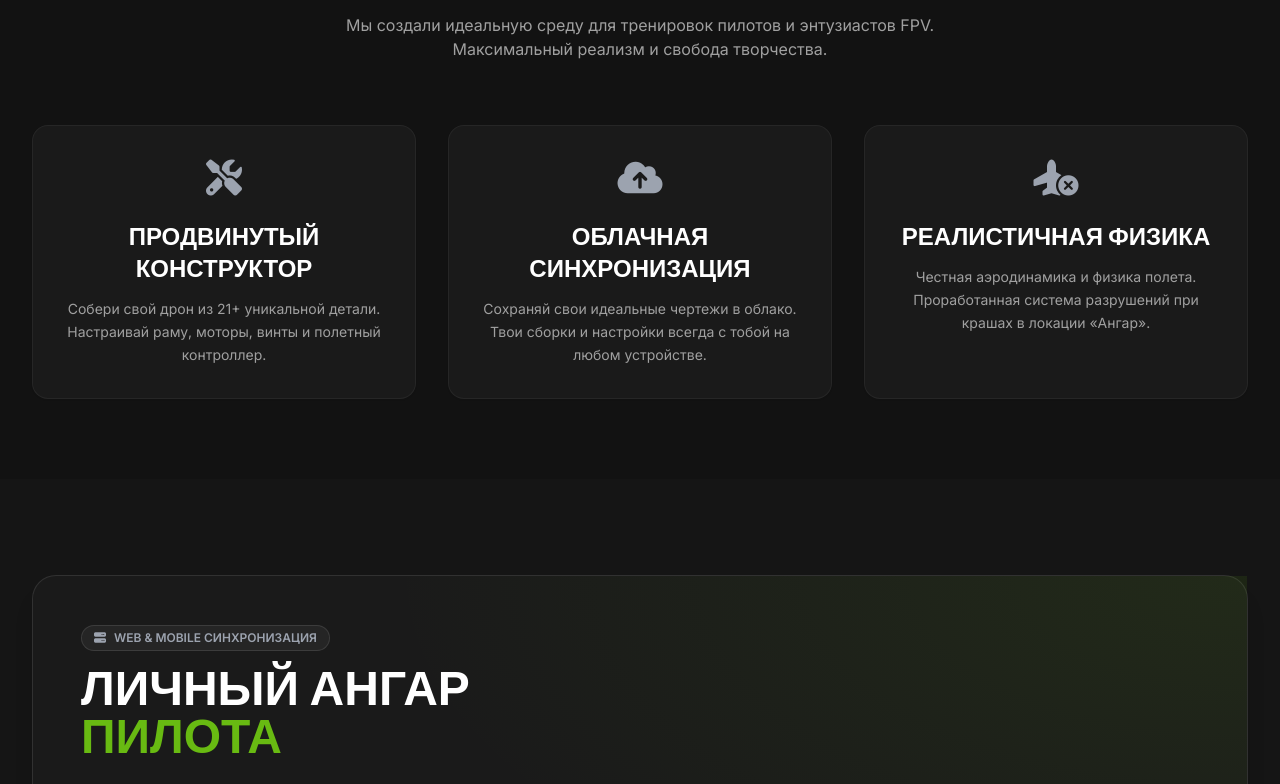
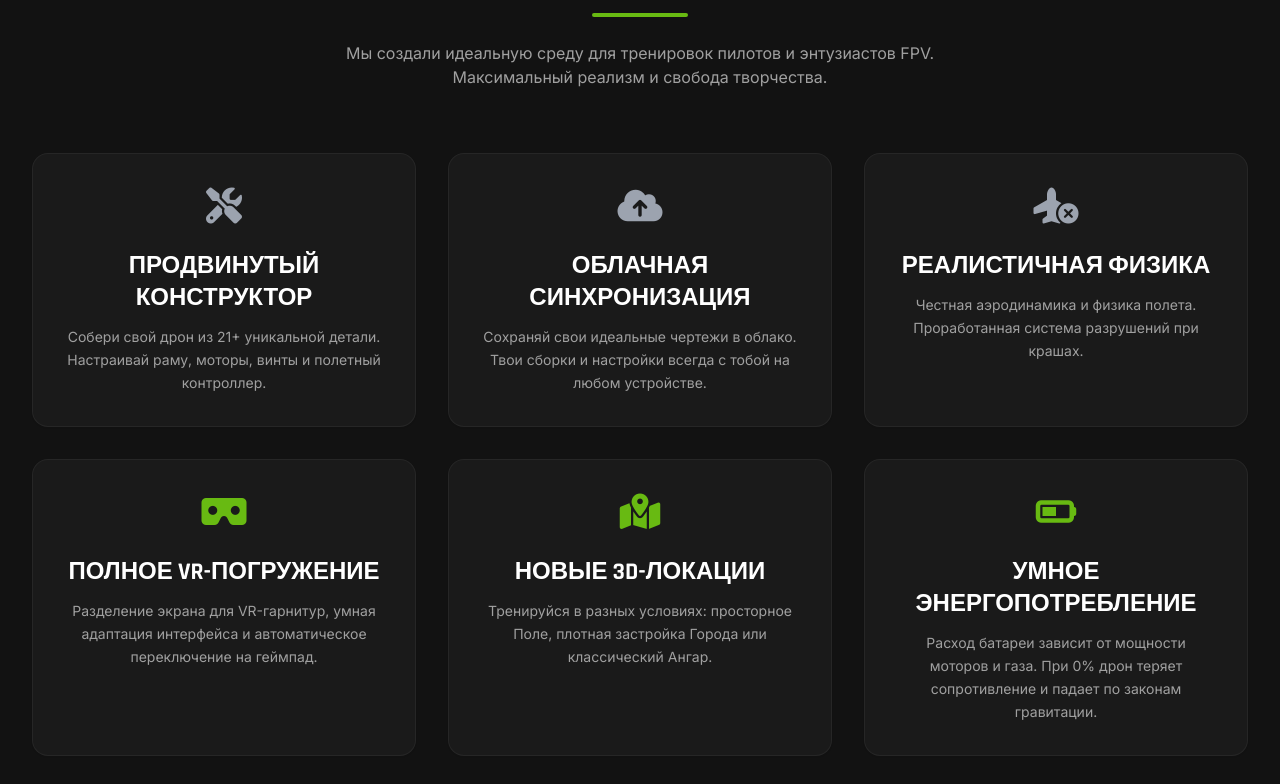
Before and after one commit to SLITHI666/SkytechWebsite, a plain HTML site: page index.html in a window 1280 px wide. Shown: the part 1001-1785 px from the top of the page. Drawn offline with nearby package versions, Linux system fonts and the light colour scheme.

Commit message:
feat: update website content for v1.0.3 release
- Добавлены 3 новые карточки в раздел "Особенности": VR-погружение, Новые 3D-локации и Умное энергопотребление.
- Обновлен текст на главном экране (добавлено упоминание VR и 3D-локаций).
- Обновлен призыв к действию в блоке скачивания (упоминание VR).
- Структура сетки карточек (grid) переработана для ровного отображения 6 элементов.
- Старый функционал (авторизация, ангар) и дизайн полностью сохранены.

```diff
--- a/index.html
+++ b/index.html
@@ -204,7 +204,7 @@
                             <span class="text-transparent bg-clip-text bg-gradient-to-r from-primary to-green-500">СТРОЙ КАК МАСТЕР.</span>
                         </h1>
                         <p class="text-gray-600 dark:text-[#A0A0A0] text-sm sm:text-base lg:text-lg mb-8 leading-relaxed max-w-lg mx-auto lg:mx-0">
-                            Продвинутый конструктор и симулятор FPV-дронов нового поколения. Собери свой идеальный квадрокоптер, сохрани чертеж в облако и испытай его физику на реалистичных локациях.
+                            Продвинутый конструктор и симулятор FPV-дронов нового поколения. Собери свой идеальный квадрокоптер, сохрани чертеж в облако и испытай его физику на реалистичных 3D-локациях, теперь с поддержкой VR!
                         </p>
                         <a href="#download" class="btn-glow px-6 py-4 sm:px-8 sm:py-4 rounded-xl font-bold text-base sm:text-lg tracking-wider inline-flex items-center justify-center gap-3">
                             <i class="fa-brands fa-android text-xl"></i> ПЕРЕЙТИ К ЗАГРУЗКЕ
@@ -237,10 +237,25 @@
                         <h3 class="text-xl lg:text-2xl font-bold font-heading mb-3 text-gray-900 dark:text-white">Облачная синхронизация</h3>
                         <p class="text-gray-600 dark:text-[#A0A0A0] text-sm leading-relaxed grow">Сохраняй свои идеальные чертежи в облако. Твои сборки и настройки всегда с тобой на любом устройстве.</p>
                     </div>
-                    <div class="feature-card bg-white dark:bg-[#1A1A1A] border border-gray-200 dark:border-white/5 rounded-2xl p-6 lg:p-8 text-center flex flex-col h-full shadow-sm sm:col-span-2 lg:col-span-1">
+                    <div class="feature-card bg-white dark:bg-[#1A1A1A] border border-gray-200 dark:border-white/5 rounded-2xl p-6 lg:p-8 text-center flex flex-col h-full shadow-sm">
                         <i class="fa-solid fa-plane-circle-xmark text-4xl text-gray-400 mb-6 mx-auto feature-icon"></i>
                         <h3 class="text-xl lg:text-2xl font-bold font-heading mb-3 text-gray-900 dark:text-white">Реалистичная физика</h3>
-                        <p class="text-gray-600 dark:text-[#A0A0A0] text-sm leading-relaxed grow">Честная аэродинамика и физика полета. Проработанная система разрушений при крашах в локации «Ангар».</p>
+                        <p class="text-gray-600 dark:text-[#A0A0A0] text-sm leading-relaxed grow">Честная аэродинамика и физика полета. Проработанная система разрушений при крашах.</p>
+                    </div>
+                    <div class="feature-card bg-white dark:bg-[#1A1A1A] border border-gray-200 dark:border-white/5 rounded-2xl p-6 lg:p-8 text-center flex flex-col h-full shadow-sm">
+                        <i class="fa-solid fa-vr-cardboard text-4xl text-primary mb-6 mx-auto feature-icon"></i>
+                        <h3 class="text-xl lg:text-2xl font-bold font-heading mb-3 text-gray-900 dark:text-white">Полное VR-погружение</h3>
+                        <p class="text-gray-600 dark:text-[#A0A0A0] text-sm leading-relaxed grow">Разделение экрана для VR-гарнитур, умная адаптация интерфейса и автоматическое переключение на геймпад.</p>
+                    </div>
+                    <div class="feature-card bg-white dark:bg-[#1A1A1A] border border-gray-200 dark:border-white/5 rounded-2xl p-6 lg:p-8 text-center flex flex-col h-full shadow-sm">
+                        <i class="fa-solid fa-map-location-dot text-4xl text-primary mb-6 mx-auto feature-icon"></i>
+                        <h3 class="text-xl lg:text-2xl font-bold font-heading mb-3 text-gray-900 dark:text-white">Новые 3D-Локации</h3>
+                        <p class="text-gray-600 dark:text-[#A0A0A0] text-sm leading-relaxed grow">Тренируйся в разных условиях: просторное Поле, плотная застройка Города или классический Ангар.</p>
+                    </div>
+                    <div class="feature-card bg-white dark:bg-[#1A1A1A] border border-gray-200 dark:border-white/5 rounded-2xl p-6 lg:p-8 text-center flex flex-col h-full shadow-sm">
+                        <i class="fa-solid fa-battery-half text-4xl text-primary mb-6 mx-auto feature-icon"></i>
+                        <h3 class="text-xl lg:text-2xl font-bold font-heading mb-3 text-gray-900 dark:text-white">Умное энергопотребление</h3>
+                        <p class="text-gray-600 dark:text-[#A0A0A0] text-sm leading-relaxed grow">Расход батареи зависит от мощности моторов и газа. При 0% дрон теряет сопротивление и падает по законам гравитации.</p>
                     </div>
                 </div>
             </div>
@@ -308,7 +323,7 @@
                         </div>
                         <div class="pl-3 border-l-2 border-primary">
                             <h4 class="font-heading font-bold text-lg lg:text-xl text-gray-900 dark:text-white">Полет в локации</h4>
-                            <p class="text-gray-600 dark:text-[#A0A0A0] text-xs lg:text-sm">Реалистичная физика симуляции в трехмерном окружении Ангара.</p>
+                            <p class="text-gray-600 dark:text-[#A0A0A0] text-xs lg:text-sm">Реалистичная физика симуляции в трехмерном окружении.</p>
                         </div>
                     </div>
                 </div>
@@ -322,7 +337,7 @@
                 </div>
                 <h2 class="text-3xl sm:text-4xl md:text-6xl font-bold font-heading mb-4 lg:mb-6 text-gray-900 dark:text-white">ГОТОВ К ВЗЛЕТУ?</h2>
                 <p class="text-base lg:text-xl text-gray-600 dark:text-[#A0A0A0] mb-8 lg:mb-10 max-w-2xl mx-auto px-4">
-                    Загрузи <span class="text-gray-900 dark:text-white font-bold">SKYTECH SIMULATOR</span> прямо сейчас. Собери свой первый FPV-дрон, сохрани чертеж и покори локацию "Ангар".
+                    Загрузи <span class="text-gray-900 dark:text-white font-bold">SKYTECH SIMULATOR</span> прямо сейчас. Собери свой первый FPV-дрон, сохрани чертеж и покори новые 3D-локации в режиме VR погружения!
                 </p>
                 <a href="https://github.com/SLITHI666/SkytechWebsite/releases/download/v1.0.3/SKYTECH_SIMULATOR_v1.0.3.apk" download class="btn-glow px-6 py-4 lg:px-10 lg:py-5 rounded-2xl font-bold text-lg lg:text-xl tracking-wider inline-flex items-center justify-center gap-3 w-full sm:w-auto">
                     <i class="fa-solid fa-download text-xl lg:text-2xl"></i> СКАЧАТЬ APK (v.1.0.3)
```
